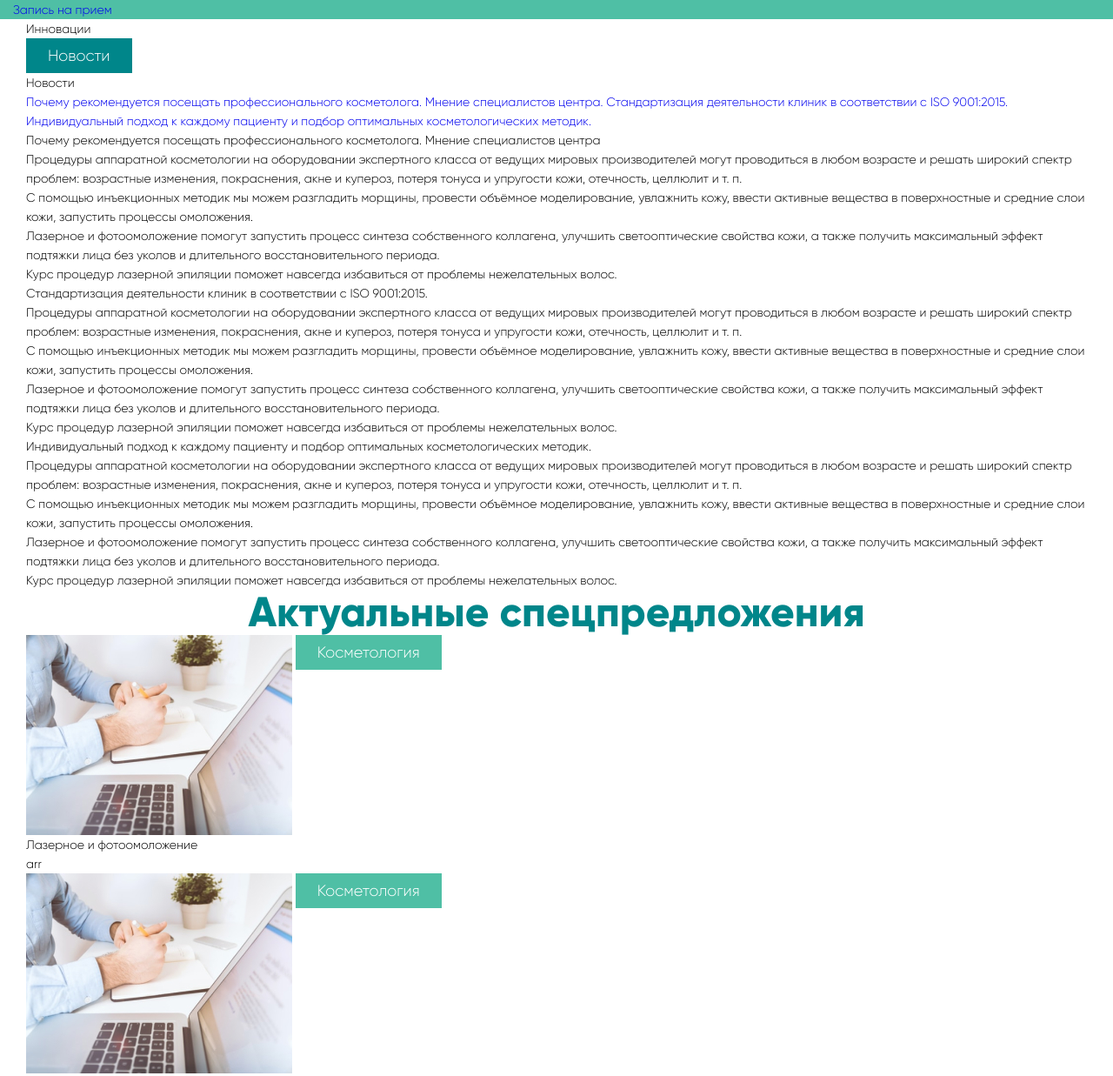
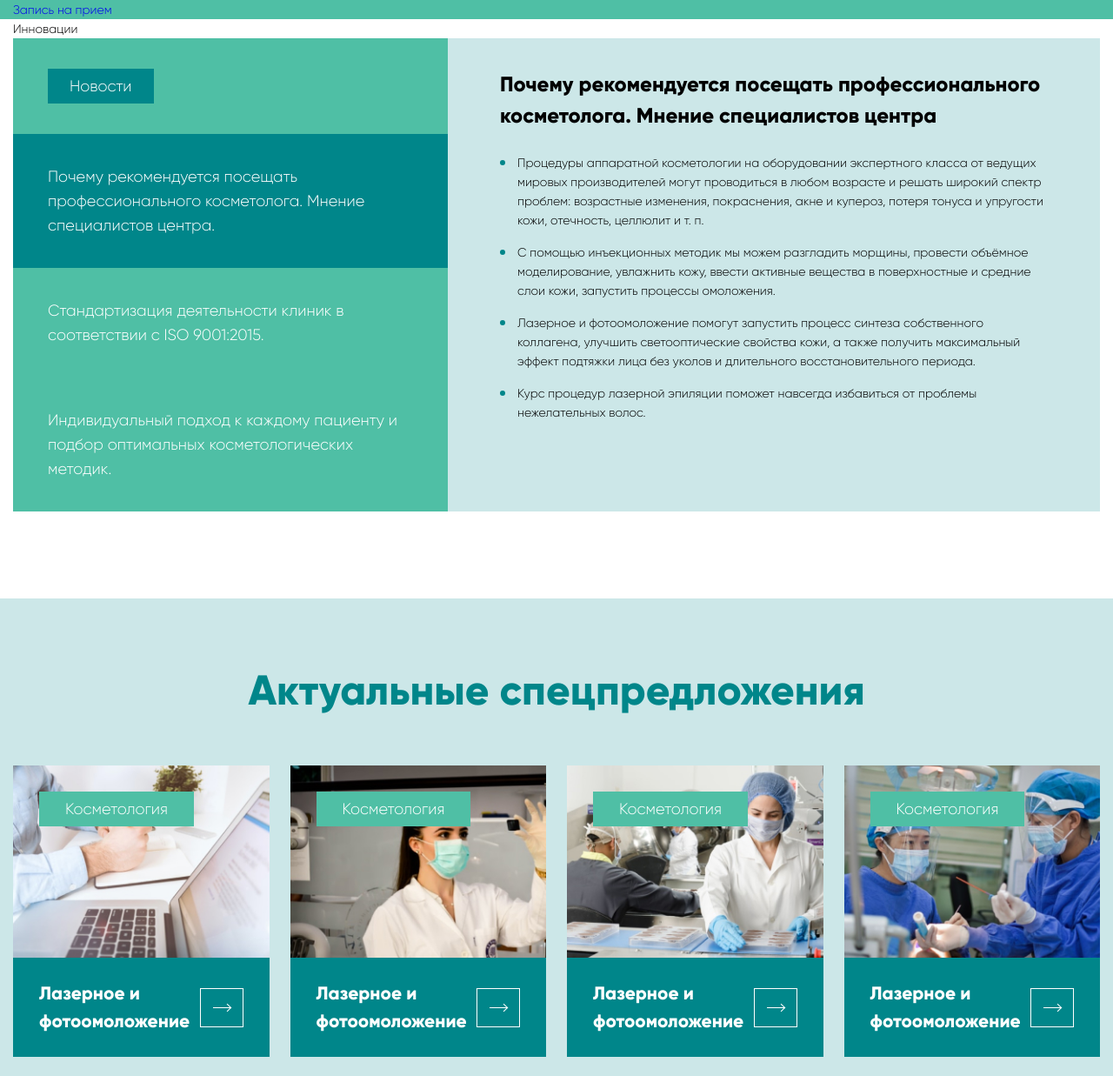
Before and after one commit to pechatnova-n/medi, a website: page app/index.html in a window 1280 px wide. Shown: the part 112-1349 px from the top of the page at 87% size. Drawn offline with nearby package versions, Linux system fonts and the light colour scheme.

Commit message:
tabs block

```diff
--- a/app/index.html
+++ b/app/index.html
@@ -77,7 +77,6 @@
 
 
         <main class="content">
-            <div class="container">
             <section class="information">
                 <div class="container">
                     <div class="information__innovation innovation">
@@ -88,13 +87,15 @@
             </section>
             <section class="news">
                 <div class="container">
-                        <div class="news__control name">
+                    <div class="news__row">
+                        <div class="news__control">
+                            <div class="news__tit">
                                 <a href="#" class="btn">Новости</a>
-                            <div class="name">Новости</div>
+                            </div>
                             <div class="news__tabs-links">
-                                <a class="tabs__link tabs__link_active" href="#tab1">Почему рекомендуется посещать профессионального косметолога. Мнение специалистов центра.</a>
-                                <a class="tabs__link" href="#tab2">Стандартизация деятельности клиник в соответствии с ISO 9001:2015.</a>
-                                <a class="tabs__link" href="#tab3">Индивидуальный подход к каждому пациенту и подбор оптимальных косметологических методик.</a>
+                                <a class="news__tabs-link news__tabs-link_active" href="#tab1">Почему рекомендуется посещать профессионального косметолога. Мнение специалистов центра.</a>
+                                <a class="news__tabs-link" href="#tab2">Стандартизация деятельности клиник в соответствии с ISO 9001:2015.</a>
+                                <a class="news__tabs-link" href="#tab3">Индивидуальный подход к каждому пациенту и подбор оптимальных косметологических методик.</a>
                             </div>
                         </div>
                         <div id="tab1" class="news__tabs-body news__tabs-body_active">
@@ -125,6 +126,7 @@
                             </ul>
                         </div>
                     </div>
+                </div>
             </section>
             <section class="special">
                 <div class="container">
@@ -138,50 +140,49 @@
                             <div class="special__descr">
                                 <div class="special__info">Лазерное и фотоомоложение</div>
                                 <div class="arrow">
-                                        <span>arr</span>
+                                    <span></span>
                                 </div>
                             </div>
                         </div>
                         <div class="special__item">
                             <a href="#" class="special__img">
-                                    <img src="images/foto1.jpg" alt="foto">
+                                <img src="images/foto2.jpg" alt="foto">
                             </a>
                             <a href="#" class="btn btn_light">Косметология</a>
                             <div class="special__descr">
                                 <div class="special__info">Лазерное и фотоомоложение</div>
                                 <div class="arrow">
-                                        <span>arr</span>
+                                    <span></span>
                                 </div>
                             </div>
                         </div>
                         <div class="special__item">
                             <a href="#" class="special__img">
-                                    <img src="images/foto1.jpg" alt="foto">
+                                <img src="images/foto3.jpg" alt="foto">
                             </a>
                             <a href="#" class="btn btn_light">Косметология</a>
                             <div class="special__descr">
                                 <div class="special__info">Лазерное и фотоомоложение</div>
                                 <div class="arrow">
-                                        <span>arr</span>
+                                    <span></span>
                                 </div>
                             </div>
                         </div>
                         <div class="special__item">
                             <a href="#" class="special__img">
-                                    <img src="images/foto1.jpg" alt="foto">
+                                <img src="images/foto4.jpg" alt="foto">
                             </a>
                             <a href="#" class="btn btn_light">Косметология</a>
                             <div class="special__descr">
                                 <div class="special__info">Лазерное и фотоомоложение</div>
                                 <div class="arrow">
-                                        <span>arr</span>
+                                    <span></span>
                                 </div>
                             </div>
                         </div>
                     </div>
                 </div>
             </section>
-            </div>
         </main>
         <footer class="footer">
             <div class="container">
--- a/app/scss/style.scss
+++ b/app/scss/style.scss
@@ -10,7 +10,7 @@ $light: #4fbfa5;
 $dark: #00868A;
 $black: #000000;
 $gray: #B3B3B3;
-
+$bg: rgba(0%, 53%, 54%, 0.2);
 
 
 .wrapper{
@@ -128,6 +128,7 @@ h3{}
   padding: 0 25px;
   color: $white;
   background: $dark;
+  transition: all 0.4s ease 0s;
   &:hover{
     background: $light;
     transition: all 0.4s ease 0s;
@@ -161,6 +162,7 @@ h3{}
   }
   &_light{
     background: $light;
+    transition: all 0.4s ease 0s;
     &:hover{
       background: $dark;
       transition: all 0.4s ease 0s;
@@ -175,12 +177,162 @@ h3{}
     text-align: center;
   }
 }
+.arrow{
+  position: relative;
+  width: 50px;
+  height: 45px;
+  border: 1px solid $white;
+  cursor: pointer;
+  transition: background-color 0.4s ease 0s;
+  &:hover{
+    background: $light;
+    transition: background-color 0.4s ease 0s;
+  }
+  span{
+    display: block;
+    position: absolute;
+    top: 50%;
+    left: 50%;
+    transform: translateX(-50%);
+    width: 20px;
+    height: 1px;
+    background: $white;
+    &:before{
+      position: absolute;
+      display: block;
+      top: 2px;
+      right: -2px;
+      width: 7px;
+      height: 1px;
+      content: "";
+      background: $white;
+      transform: rotate(-45deg);
+    }
+    &:after{
+      position: absolute;
+      display: block;
+      top: -2px;
+      right: -2px;
+      width: 7px;
+      height: 1px;
+      content: "";
+      background: $white;
+      transform: rotate(45deg);
+    }
+  }
+}
+
+
+
+
+.special{
+  padding: 80px 0 80px 0;
+  background: $bg;
+  &__row{
+    padding-top: 60px;
+    display: grid;
+    grid-template-columns: repeat(4, 1fr);
+    grid-column-gap: 24px;
+  }
+  &__item{
+    position: relative;
+  }
+  &__img{
+    display: block;
+  }
+  &__img img{
+    width: 100%;
+  }
+  &__descr{
+    padding: 25px 30px;
+    background: $dark;
+    display: grid;
+    grid-template-columns: auto 50px;
+    grid-column-gap: 10px;
+    align-items: center;
+  }
+  &__info{
+    font: bold 21px/32px $gilroy;
+    color: $white;
+  }
+
+}
+.special__item .btn{
+  position: absolute;
+  top: 30px;
+  left: 30px;
+  text-align: left;
+  line-height: 22px;
+  padding: 9px 30px;
+
+}
+
+.news{
+  padding-bottom: 100px;
+  &__row{
+    display: grid;
+    grid-template-columns: 40% 60%;
+  }
+  &__control{
+    background: $light;
+  }
+  &__tit{
+    padding: 35px 40px;
+  }
+  &__tabs-links{}
+  &__tabs-link{
+    display: block;
+    font: 18px/28px $gilroy;
+    color: $white;
+    padding: 35px 40px;
+    &_active{
+      background: $dark;
+    }
+  }
+  &__tabs-body{
+    display: none;
+    padding: 35px 60px;
+    background: $bg;
+    &_active{
+      display: block;
+    }
+  }
+  &__hat{
+    font: bold 24px/36px $gilroy;
+    color: $black;
+    margin: 0 0 25px 0;
+  }
+  &__list{}
+  &__list li{
+    position: relative;
+    margin: 0 0 15px 0;
+    padding: 0 0 0 20px;
+    &:before{
+      position: absolute;
+      top: 8px;
+      left: 0;
+      width: 6px;
+      height: 6px;
+      display: block;
+      content: "";
+      background: $dark;
+      border-radius: 50%;
+    }
+
+
+    &:last-child{
+      margin: 0;
+    }
+  }
+
+}
+
 
 
 
 .footer{
   &__main{
-    padding: 300px 0 80px 0;
+    padding: 80px 0 80px 0;
     display: grid;
     grid-template-columns: repeat(4, 1fr);
     grid-column-gap: 24px;
```
Also changed, not shown: app/css/style.min.css. Lines whose indentation alone changed are shown as unchanged.
